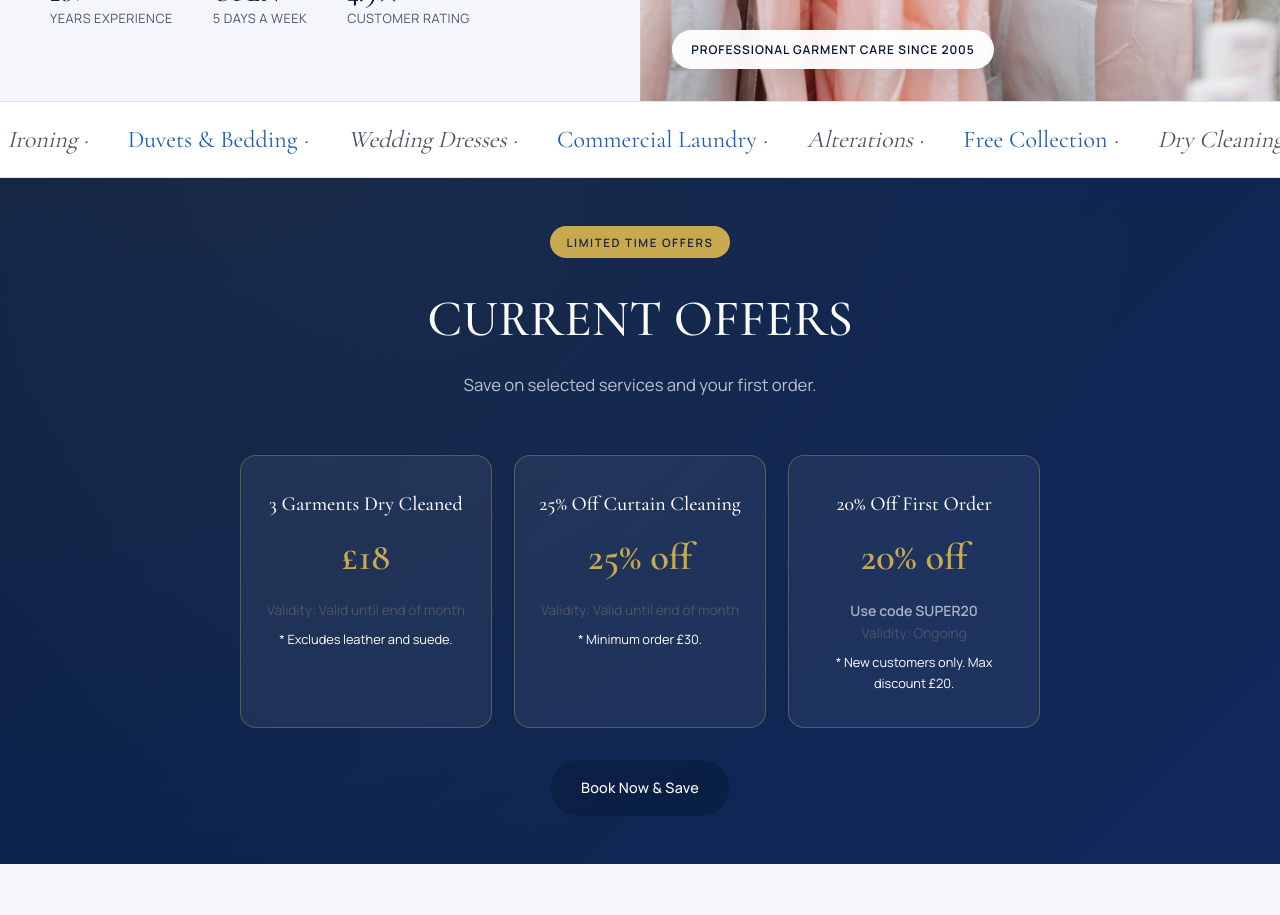
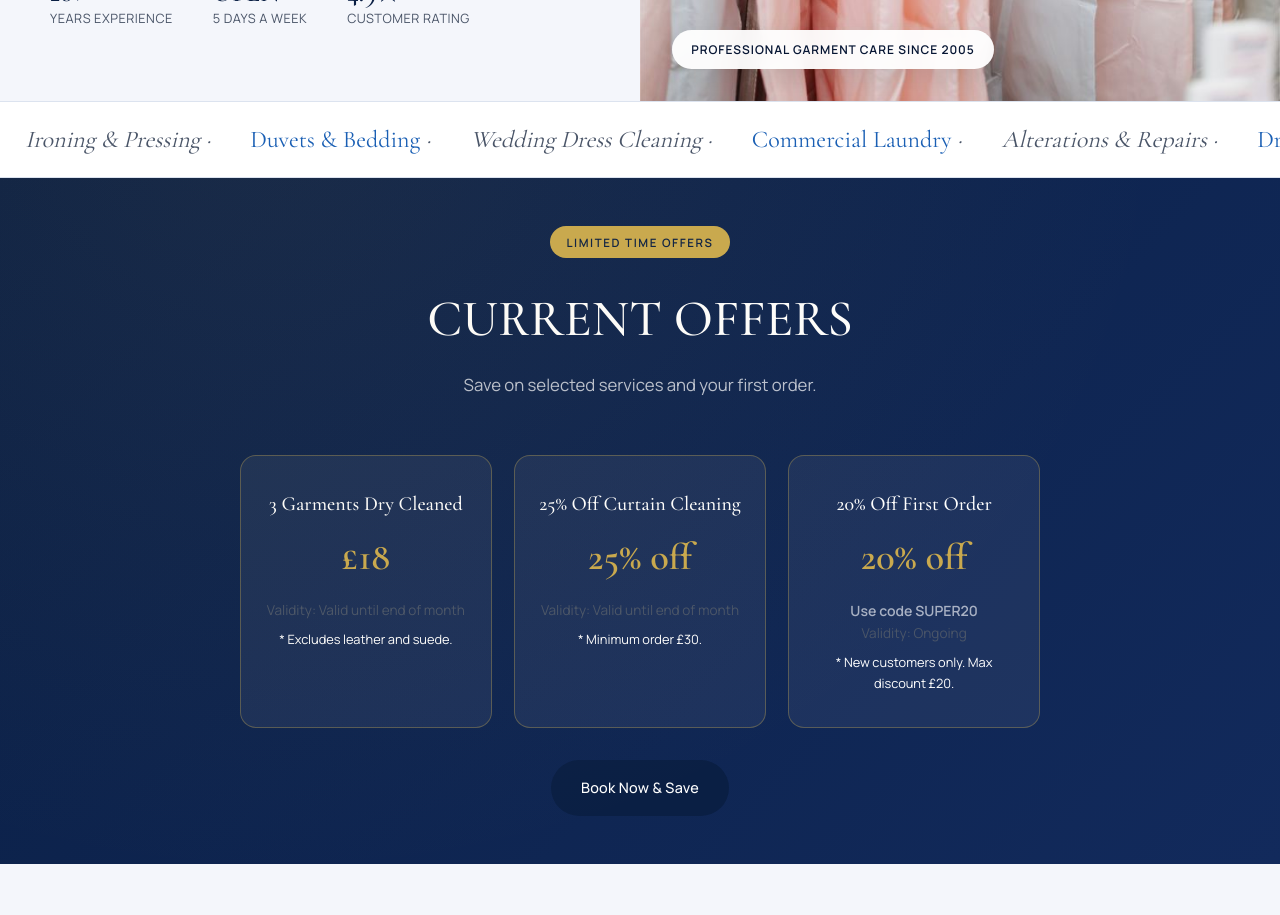
Before and after one commit to superdrycleaners/Super-Dry-Cleaners, a Next.js app: page / in a window 1280 px wide. Shown: the part 880-1795 px from the top of the page. Built offline with nearby package versions, Linux system fonts and the light colour scheme.

Commit message:
Update marquee component to use consistent service names

```diff
--- a/components/site/Marquee.jsx
+++ b/components/site/Marquee.jsx
@@ -5,13 +5,12 @@ import { motion } from 'framer-motion';
 /** Words shown in the scrolling hero marquee. */
 const WORDS = [
   'Dry Cleaning',
-  'Wash & Fine',
-  'Ironing',
+  'Wash, Dry & Fold',
+  'Ironing & Pressing',
   'Duvets & Bedding',
-  'Wedding Dresses',
+  'Wedding Dress Cleaning',
   'Commercial Laundry',
-  'Alterations',
-  'Free Collection',
+  'Alterations & Repairs'
 ];
 
 /**
```
